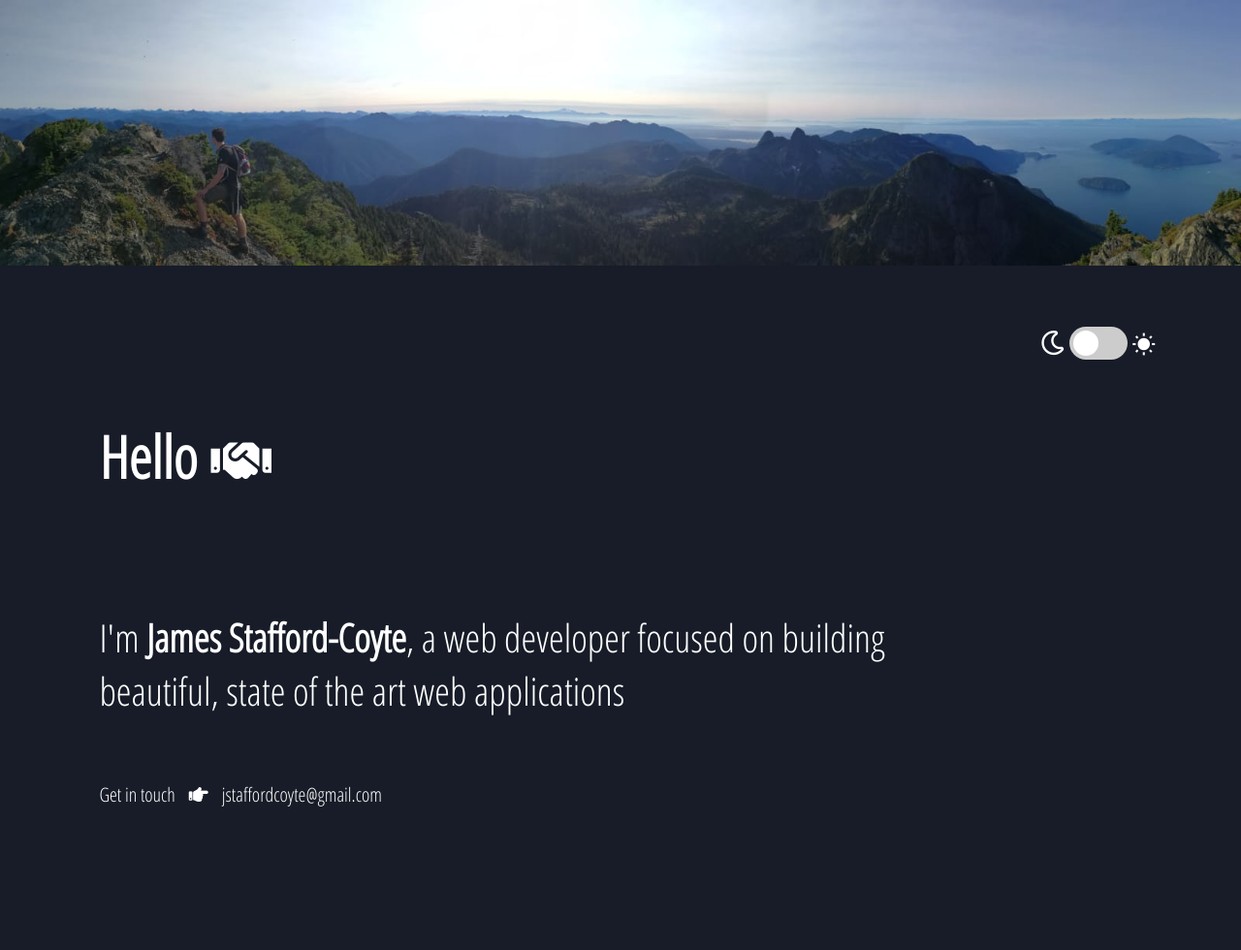
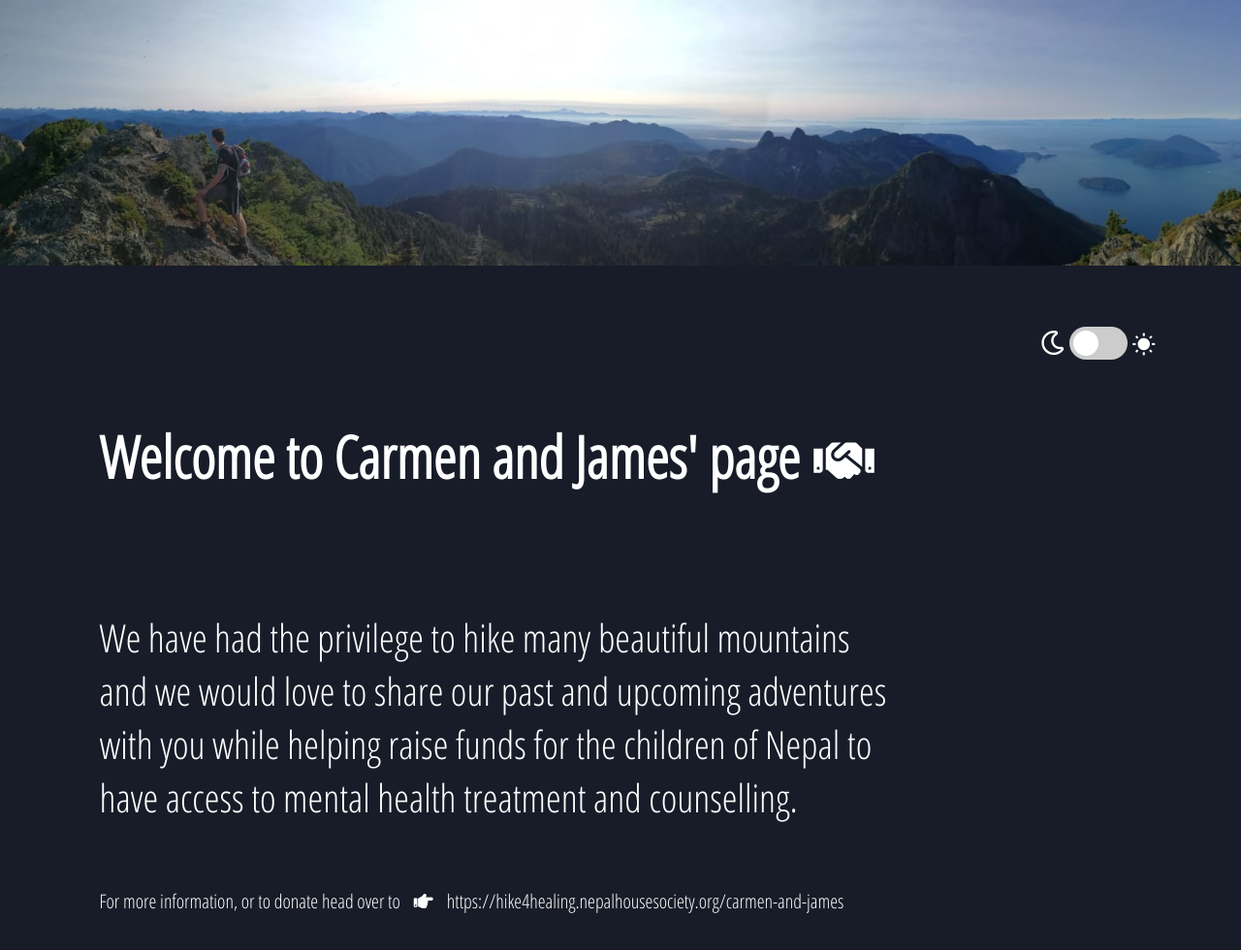
Before and after one commit to JamesStaffordCoyte/portfolio, a plain HTML site: page index.html in a window 1280 px wide. Shown: the top 980 px of the page at 97% size. Drawn offline with nearby package versions, Linux system fonts and the light colour scheme.

Commit message:
added header

```diff
--- a/index.html
+++ b/index.html
@@ -21,7 +21,7 @@
 
   <body>
     <div class="background" style="background: #171c28;">
-      <img class="images" src="images/brunswick.jpg" alt="finance page on laptop">
+      <img class="images" src="images/brunswick.jpg" alt="brunswick">
       <header class="greeting">
         <label class="switch">
           <i id="moon" class="far fa-moon inline"></i>
@@ -32,19 +32,19 @@
         </label>
 
         <div class="introduction">
-          <h1 class="inline">Hello </h1> &ensp; <i id="shake" class="fa fa-handshake"></i>
+          <h1 class="inline">Welcome to Carmen and James' page </h1> &ensp; <i id="shake" class="fa fa-handshake"></i>
         </div>
 
-        <p>I'm <strong>James Stafford-Coyte</strong>, a web developer focused on building beautiful, state of the art web applications </p>
+        <p>We have had the privilege to hike many beautiful mountains and we would love to share our past and upcoming adventures with you while helping raise funds for the children of Nepal to have access to mental health treatment and counselling.</p>
 
         <br>
         <br>
         <br>
 
         <div class="contact">
-          <p class="inline">Get in touch</p> &ensp;
+          <p class="inline">For more information, or to donate head over to</p> &ensp;
           <i class="fas fa-hand-point-right"></i> &ensp;
-          <a href="mailto:jstaffordcoyte&commat;gmail&period;com" target="_blank" class="highlight">jstaffordcoyte&commat;gmail&period;com</a> <!-- Email hex code HTML Entites: &#x6d; &#x61; &#x69; &#x6c; &#x74; &#x6f; &#x3a; &#x6a; &#x73; &#x74; &#x61; &#x66; &#x66; &#x6f; &#x72; &#x64; &#x63; &#x6f; &#x79; &#x74; &#x65;
+          <a href="https://hike4healing.nepalhousesociety.org/carmen-and-james" target="_blank" class="highlight">https://hike4healing.nepalhousesociety.org/carmen-and-james</a> <!-- Email hex code HTML Entites: &#x6d; &#x61; &#x69; &#x6c; &#x74; &#x6f; &#x3a; &#x6a; &#x73; &#x74; &#x61; &#x66; &#x66; &#x6f; &#x72; &#x64; &#x63; &#x6f; &#x79; &#x74; &#x65;
 &#x40; &#x67; &#x6d; &#x61; &#x69; &#x6c; &#x2e; &#x63; &#x6f; &#x6d; -->
         </div>
       </header>
```
